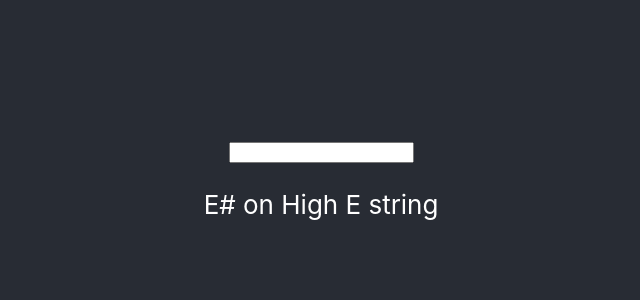
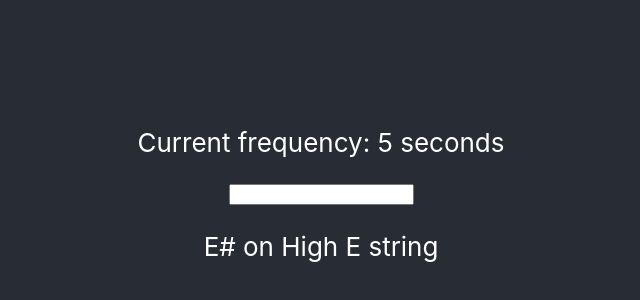
Before and after one commit to asingas/random-note, a React (Create React App) app: page / in a window 1280 px wide. Shown: the part 206-506 px from the top of the page, without its empty margins (319-959 px from the left). Built offline with nearby package versions, Linux system fonts and the light colour scheme.

Commit message:
Add frequency status text

```diff
--- a/src/App.js
+++ b/src/App.js
@@ -1,18 +1,27 @@
 import './App.css';
 import React from 'react';
 import {useState, useEffect} from 'react';
+
+
+const Progress = ({frequency}) => {
+  // TODO: implement progress bar that shows user how much time
+  // is left until the note/string combination will change
+}
 
 const getRandomInt = (arr, max) => {
   return arr[Math.floor(Math.random() * max)];
 }
 
 const Input = ({setFrequency}) => {
+
   const handleKeyDown = (event) => {
     if (event.key === 'Enter') {
       setFrequency(event.target.value * 1000);
     }
   }
-  return <input type="number" onKeyDown={handleKeyDown} />
+  return (
+    <input type="number" onKeyDown={handleKeyDown} />
+  )
 }
 
 function App() {
@@ -41,7 +50,8 @@ function App() {
   return (
     <div className="App">
       <header className="App-header">
-        <Input setFrequency={setFrequency} />
+        <p>Current frequency: {frequency / 1000} seconds</p>
+        <Input setFrequency={setFrequency}  />
         <p>{note} on {string} string</p>
       </header>
     </div>
```
